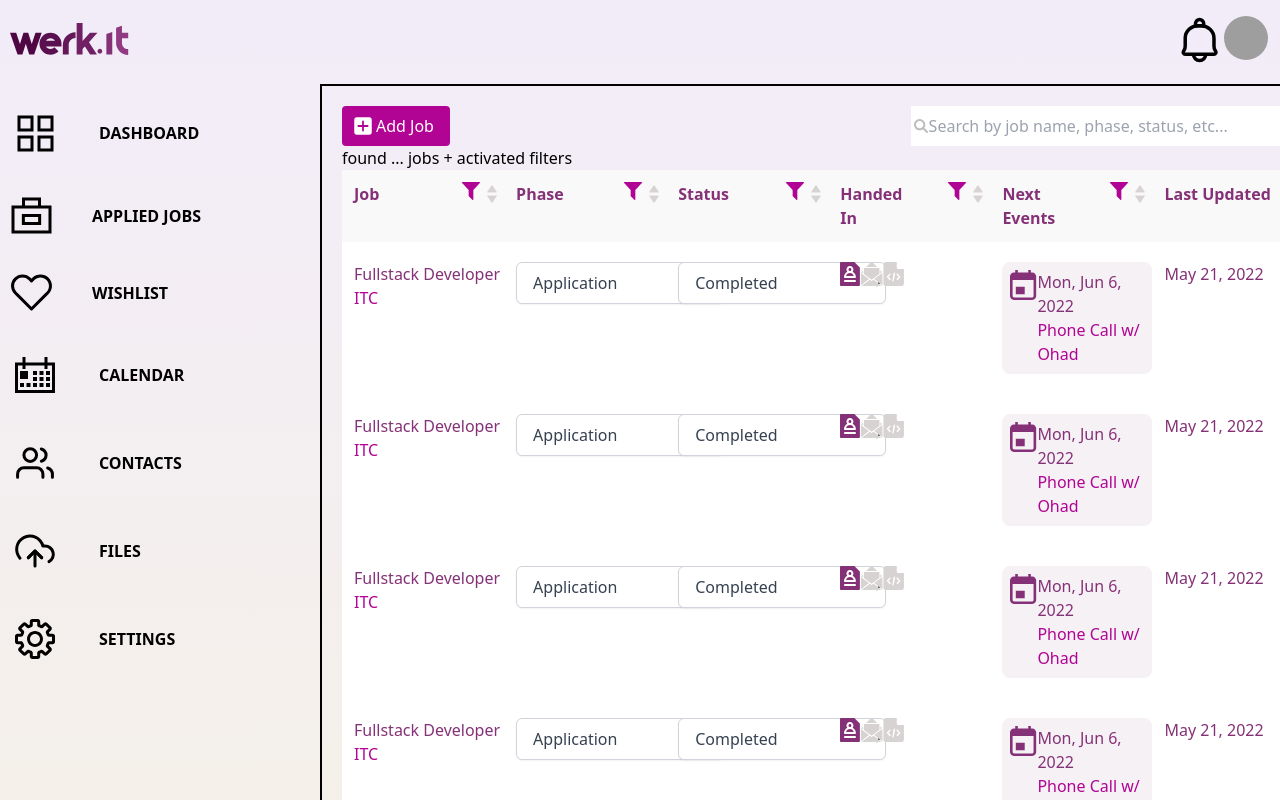
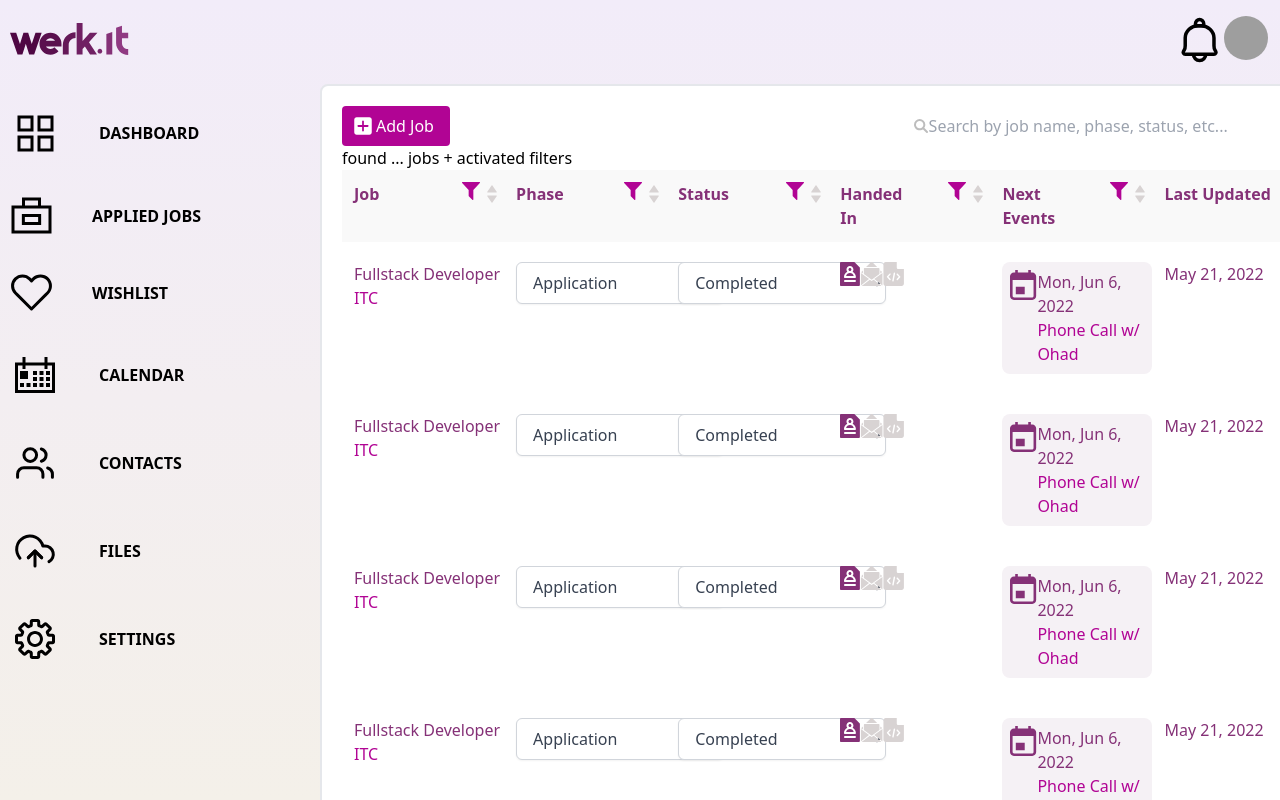
Before and after one commit to tweiss777/werk.it, a React (Create React App) app in the folder client/: page /dashboard in a window 1280 px wide. Built offline with nearby package versions, Linux system fonts and the light colour scheme; grey boxes are pictures that could not be loaded.

Commit message:
minor change

```diff
--- a/client/src/pages/Dashboard.tsx
+++ b/client/src/pages/Dashboard.tsx
@@ -5,7 +5,7 @@ import Table from "../components/Table";
 
 export default function Dashboard() {
   return (
-    <div className="flex flex-col border-2 border-black p-5 m-5">
+    <div className="flex flex-col border-2  p-5 m-5 bg-white rounded-lg">
       <div className="flex flex-row justify-between">
         <AddButton /> <Search />
       </div>
```
